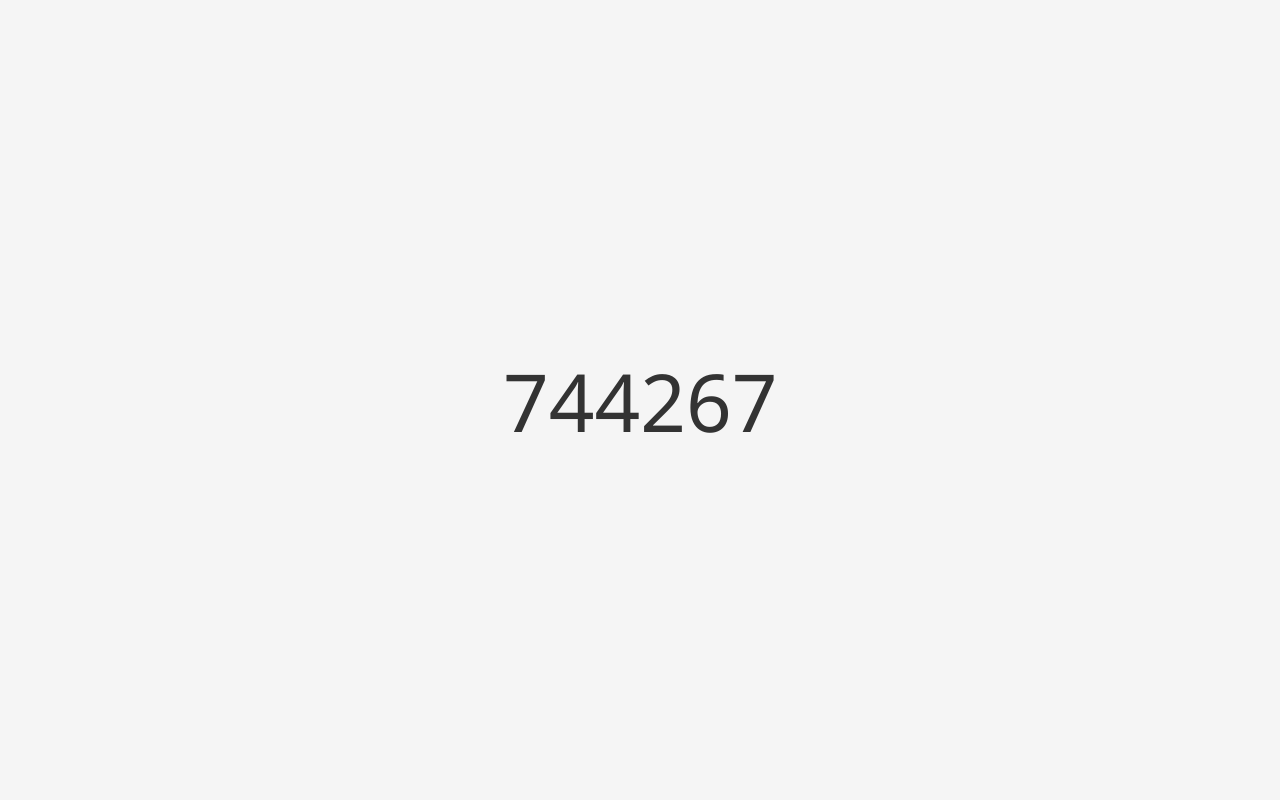
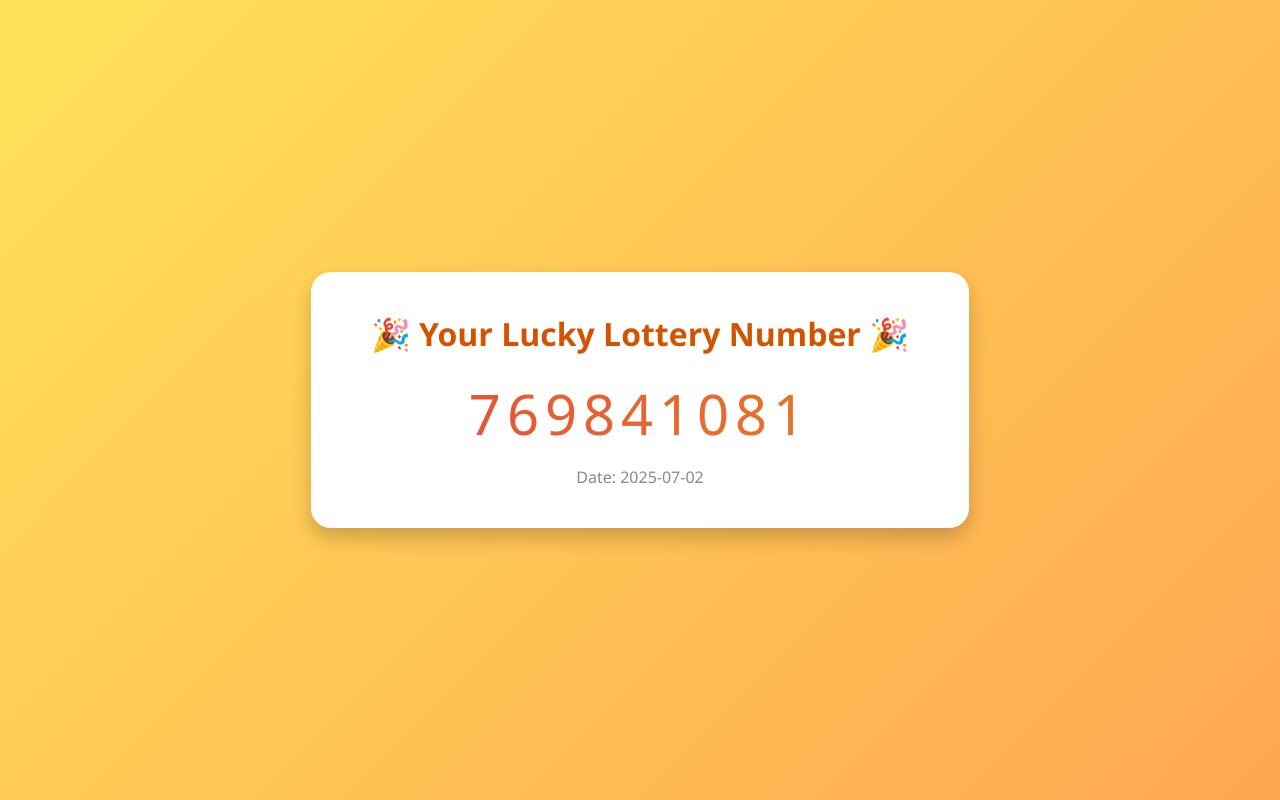
Before and after one commit to MjDarksyco/number, a plain HTML site: page index.html in a window 1280 px wide. Drawn offline with Linux system fonts and the light colour scheme.

Commit message:
Update index.html

```diff
--- a/index.html
+++ b/index.html
@@ -3,68 +3,110 @@
 <head>
   <meta charset="UTF-8" />
   <meta name="viewport" content="width=device-width, initial-scale=1.0"/>
-  <title>Daily Random Number</title>
+  <title>Your Lottery Number</title>
   <style>
     body {
       margin: 0;
       padding: 0;
-      background: #f5f5f5;
+      background: linear-gradient(135deg, #ffe259, #ffa751);
       font-family: 'Segoe UI', sans-serif;
       display: flex;
       justify-content: center;
       align-items: center;
       height: 100vh;
-      overflow: hidden;
     }
 
-    #number-container {
-      font-size: 5rem;
-      color: #333;
+    .lottery-card {
+      background: #fff;
+      border-radius: 20px;
+      box-shadow: 0 10px 20px rgba(0, 0, 0, 0.2);
+      padding: 40px 60px;
+      text-align: center;
+      animation: fadeInUp 1s ease forwards;
+      transform: translateY(20px);
       opacity: 0;
-      transform: scale(0.8);
-      animation: fadeZoomIn 1.5s forwards;
     }
 
-    @keyframes fadeZoomIn {
+    @keyframes fadeInUp {
       to {
+        transform: translateY(0);
         opacity: 1;
-        transform: scale(1);
       }
     }
 
+    .title {
+      font-size: 2rem;
+      color: #d35400;
+      margin-bottom: 20px;
+      font-weight: bold;
+    }
+
+    .number {
+      font-size: 3.5rem;
+      color: #2c3e50;
+      letter-spacing: 6px;
+      background: linear-gradient(to right, #e74c3c, #e67e22);
+      -webkit-background-clip: text;
+      -webkit-text-fill-color: transparent;
+      animation: zoomIn 1.5s ease-in-out;
+    }
+
+    @keyframes zoomIn {
+      0% {
+        transform: scale(0.8);
+        opacity: 0;
+      }
+      100% {
+        transform: scale(1);
+        opacity: 1;
+      }
+    }
+
+    .date {
+      margin-top: 15px;
+      font-size: 1rem;
+      color: #7f8c8d;
+    }
+
     @media (max-width: 600px) {
-      #number-container {
-        font-size: 3rem;
+      .lottery-card {
+        padding: 30px 20px;
+      }
+      .number {
+        font-size: 2.5rem;
+      }
+      .title {
+        font-size: 1.5rem;
       }
     }
   </style>
 </head>
 <body>
-  <div id="number-container"></div>
+  <div class="lottery-card">
+    <div class="title">🎉 Your Lucky Lottery Number 🎉</div>
+    <div id="number" class="number">---------</div>
+    <div id="date" class="date"></div>
+  </div>
 
   <script>
     function getISTDate() {
       const now = new Date();
-      // IST is UTC+5:30
       const utc = now.getTime() + now.getTimezoneOffset() * 60000;
-      return new Date(utc + (3600000 * 5.5));
+      return new Date(utc + 5.5 * 3600000);
     }
 
     function getTodayKey() {
       const ist = getISTDate();
-      return ist.toISOString().split("T")[0]; // YYYY-MM-DD
+      return ist.toISOString().split("T")[0];
     }
 
     function generateRandomNumber() {
-      return Math.floor(Math.random() * 1000000); // you can change the range
+      return Math.floor(100000000 + Math.random() * 900000000); // 9-digit number
     }
 
-    function showNumber(number) {
-      const container = document.getElementById('number-container');
-      container.textContent = number;
-      container.style.animation = 'none';
-      container.offsetHeight; // trigger reflow
-      container.style.animation = null;
+    function showNumber(number, dateStr) {
+      document.getElementById('number').textContent = number;
+      document.getElementById('date').textContent = `Date: ${dateStr}`;
     }
 
     function updateNumber() {
@@ -74,16 +116,14 @@
       if (savedData.date !== todayKey) {
         const newNumber = generateRandomNumber();
         localStorage.setItem("dailyNumber", JSON.stringify({ date: todayKey, number: newNumber }));
-        showNumber(newNumber);
+        showNumber(newNumber, todayKey);
       } else {
-        showNumber(savedData.number);
+        showNumber(savedData.number, todayKey);
       }
     }
 
     updateNumber();
-
-    // Auto-refresh the number every 1 minute to catch day change without reload
-    setInterval(updateNumber, 60000);
+    setInterval(updateNumber, 60000); // Auto-refresh every 1 min
   </script>
 </body>
 </html>
```
